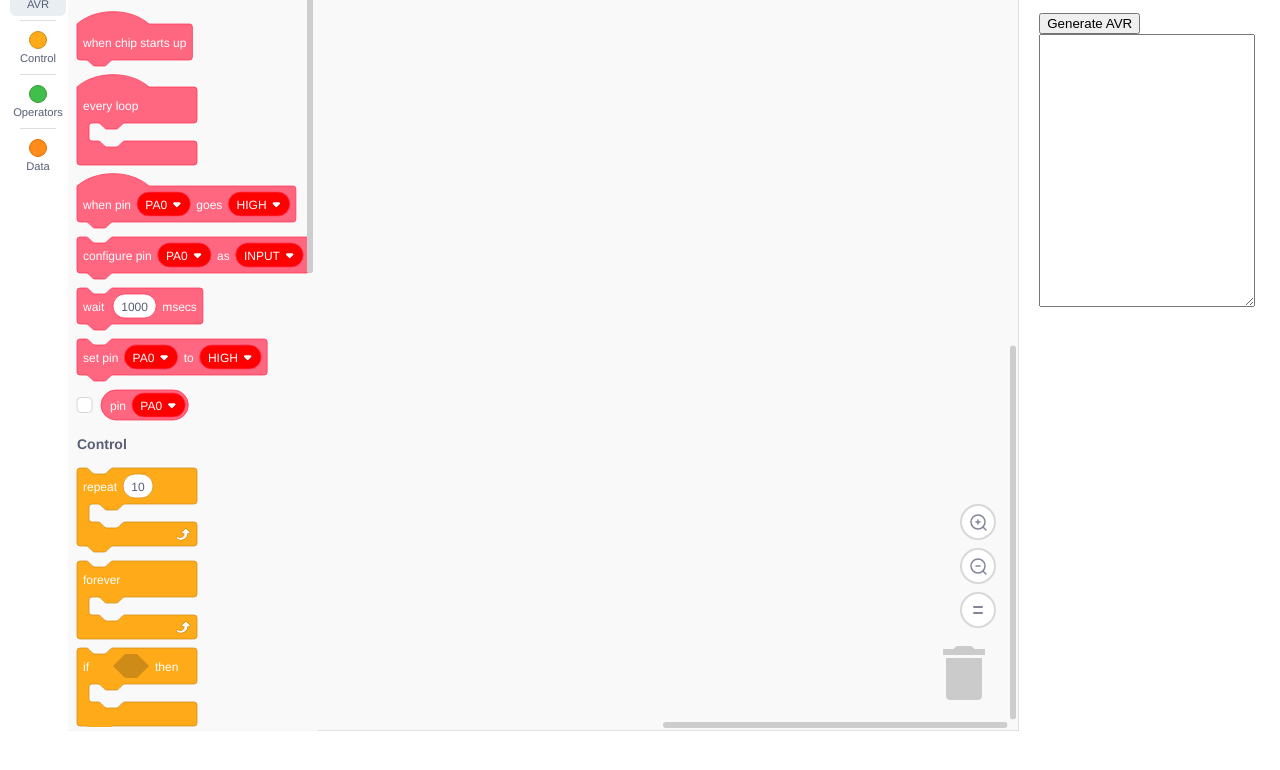
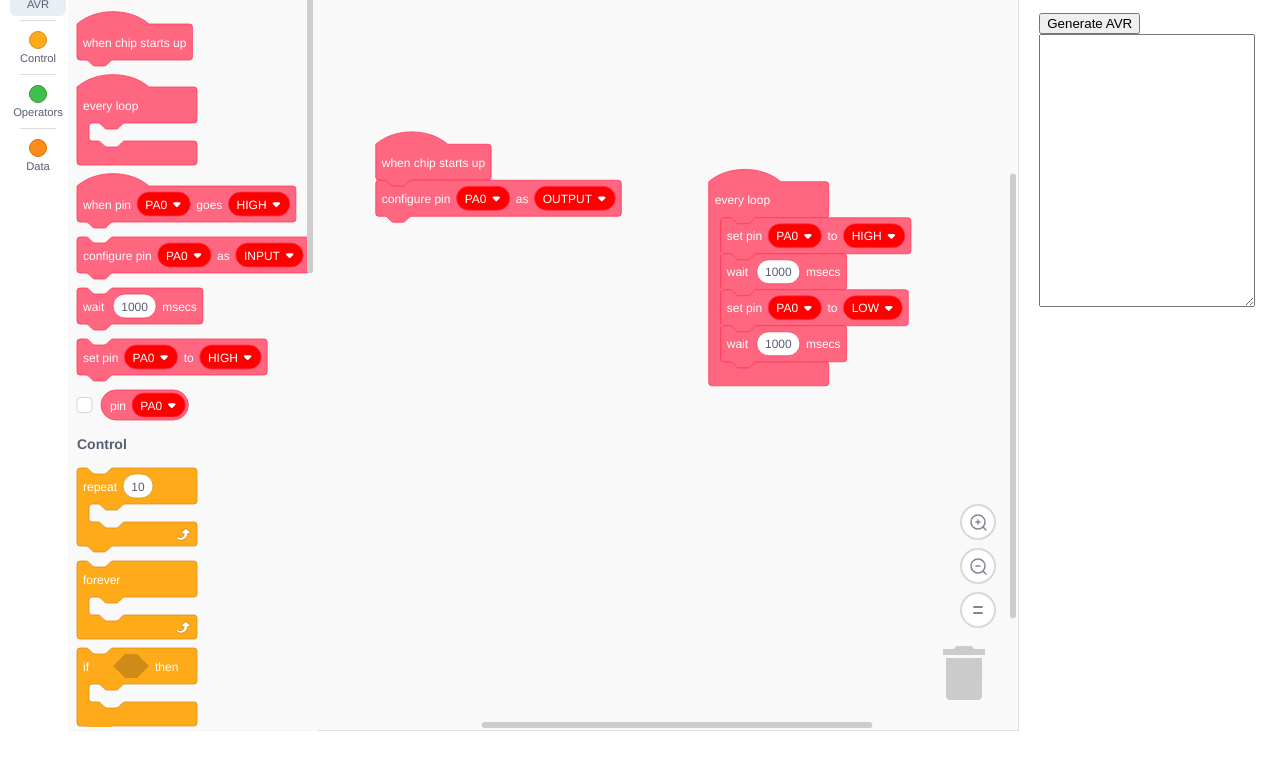
Before and after one commit to shickey/avr-blocks, a website: page index.html in a window 1280 px wide. Shown: the part 44-814 px from the top of the page. Drawn offline with Linux system fonts and the light colour scheme.

Commit message:
Workspace now starts preloaded with Blink code (useful for debugging while generating AVR code)

```diff
--- a/index.html
+++ b/index.html
@@ -52,6 +52,9 @@
           }
         });
 
+        var dom = Blockly.Xml.textToDom(blinkXml);
+        Blockly.Xml.domToWorkspace(dom, workspace);
+
       }
 
       function getToolboxElement() {
@@ -62,6 +65,76 @@
         var output = document.getElementById('importExport');
         output.value = Blockly.Avr.workspaceToCode(workspace);
       }
+
+      var blinkXml = [
+        '  <xml xmlns="http://www.w3.org/1999/xhtml">',
+        '    <variables></variables>',
+        '    <block type="avr_whenchipstartsup" id="#btOp1%7(pBU*;)$x%p8" x="77" y="231">',
+        '      <next>',
+        '        <block type="avr_configpin" id="]+$C}~V))sarvj|]u+xS">',
+        '          <value name="PIN">',
+        '            <shadow type="avr_pinmenu" id="@W0:yi5!0O.sp2m`+]1D">',
+        '              <field name="PIN">_pa0_</field>',
+        '            </shadow>',
+        '          </value>',
+        '          <value name="PIN_DIRECTION">',
+        '            <shadow type="avr_pindirection" id="$.Q*jNJT]qwXd+-l-JM9">',
+        '              <field name="PIN_DIRECTION">_output_</field>',
+        '            </shadow>',
+        '          </value>',
+        '        </block>',
+        '      </next>',
+        '    </block>',
+        '    <block type="avr_everyloop" id="d)a[jq^R,f}+Y(MHs[Pu" x="521" y="281">',
+        '      <statement name="SUBSTACK">',
+        '        <block type="avr_setpin" id=";zcL=_{dObSwB44.0P0?">',
+        '          <value name="PIN">',
+        '            <shadow type="avr_pinmenu" id="F*k/j54dn){=IBNl]W/z">',
+        '              <field name="PIN">_pa0_</field>',
+        '            </shadow>',
+        '          </value>',
+        '          <value name="LOGIC_LEVEL">',
+        '            <shadow type="avr_logicmenu" id="EkE!{Bc|C*pNvlj3QLzP">',
+        '              <field name="LOGIC">_high_</field>',
+        '            </shadow>',
+        '          </value>',
+        '          <next>',
+        '            <block type="avr_waitms" id=")US2J6?~8pg8Hcw5EM2H">',
+        '              <value name="DURATION">',
+        '                <shadow type="math_positive_number" id="uwDy3!W%/6?SBxe2us!.">',
+        '                  <field name="NUM">1000</field>',
+        '                </shadow>',
+        '              </value>',
+        '              <next>',
+        '                <block type="avr_setpin" id="ol#7c!`/~/f[^#58z@[x">',
+        '                  <value name="PIN">',
+        '                    <shadow type="avr_pinmenu" id="SJ?VCTyznW$;4)$`Ykv4">',
+        '                      <field name="PIN">_pa0_</field>',
+        '                    </shadow>',
+        '                  </value>',
+        '                  <value name="LOGIC_LEVEL">',
+        '                    <shadow type="avr_logicmenu" id="z?RdOq;`,i^zyYONq/-]">',
+        '                      <field name="LOGIC">_low_</field>',
+        '                    </shadow>',
+        '                  </value>',
+        '                  <next>',
+        '                    <block type="avr_waitms" id="l,:p~.]$b^xfgjqPg2V=">',
+        '                      <value name="DURATION">',
+        '                        <shadow type="math_positive_number" id="HA^{jAM.zaRm^u,fP}2^">',
+        '                          <field name="NUM">1000</field>',
+        '                        </shadow>',
+        '                      </value>',
+        '                    </block>',
+        '                  </next>',
+        '                </block>',
+        '              </next>',
+        '            </block>',
+        '          </next>',
+        '        </block>',
+        '      </statement>',
+        '    </block>',
+        '  </xml>'
+      ].join('\n');
 
     </script>
 
```
